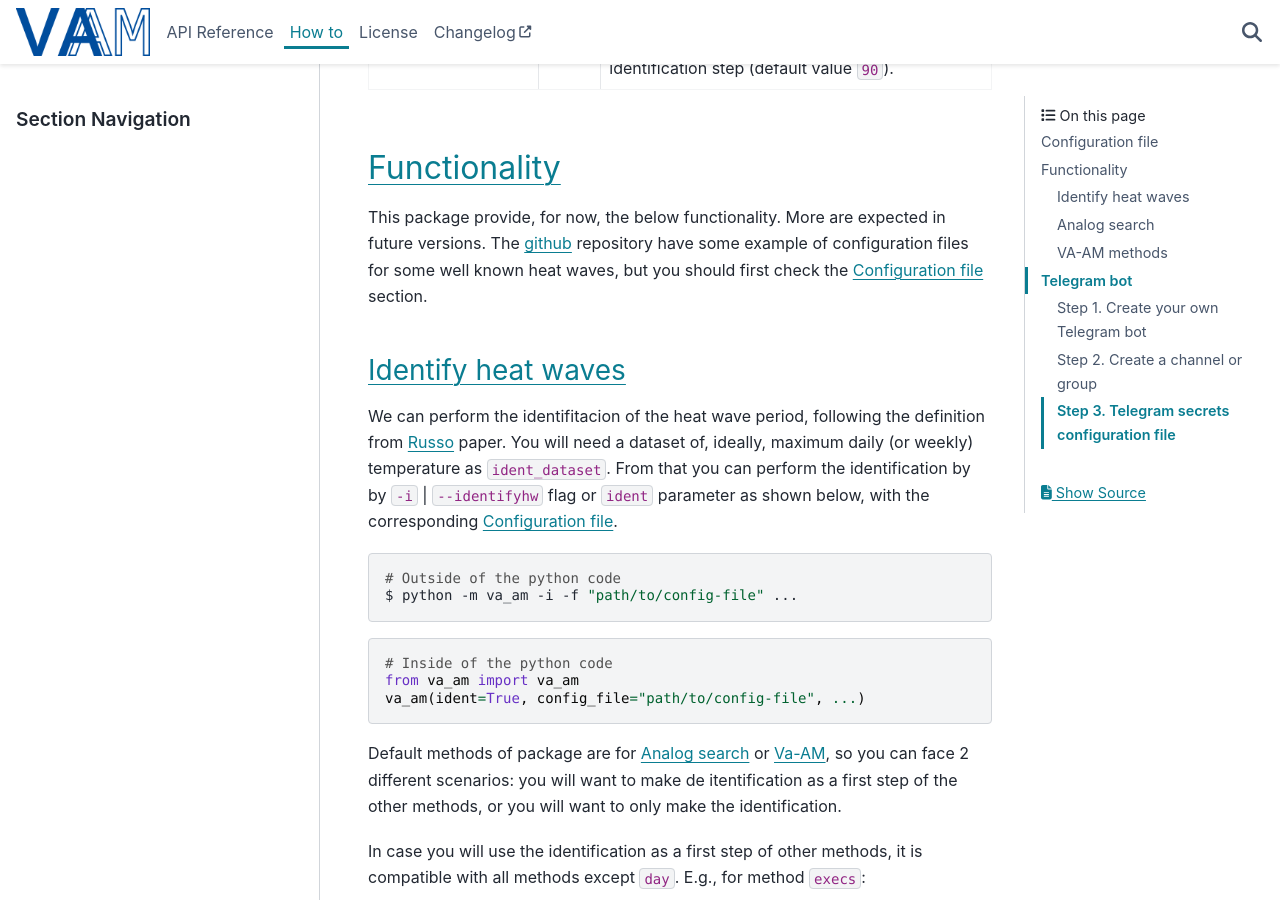
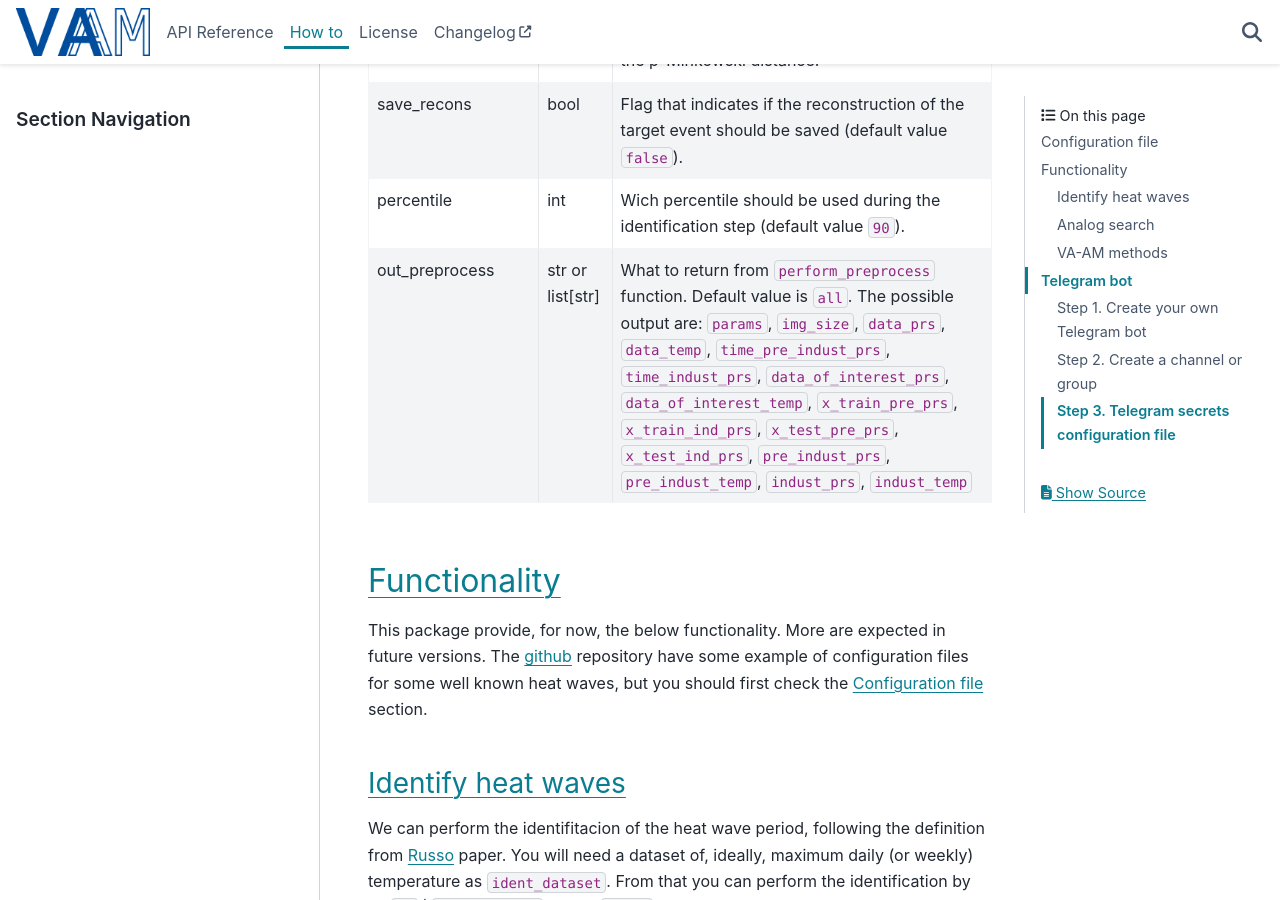
Before and after one commit to GheodeAI/va_am, a Sphinx documentation site: the page built from docs/how_to.rst, in a window 1280 px wide and 900 px high, scrolled down 4813 px. Built offline with Sphinx 7.4.7 and the PyData theme 0.15.4, drawn with Linux system fonts in a browser that asks for light colours.

Commit message:
feat: new minor version 0.1.0
Main contribution is the new perform_preprocess function

```diff
--- a/docs/how_to.rst
+++ b/docs/how_to.rst
@@ -189,6 +189,18 @@ save_recons           bool                 Flag that indicates if the reconstruc
 percentile            int                  Wich percentile should be used during the
                                            identification step (default value
                                            ``90``).
+out_preprocess        str or list[str]     What to return from ``perform_preprocess``
+                                           function. Default value is ``all``. The
+                                           possible output are: ``params``,
+                                           ``img_size``, ``data_prs``, ``data_temp``,
+                                           ``time_pre_indust_prs``,
+                                           ``time_indust_prs``,
+                                           ``data_of_interest_prs``,
+                                           ``data_of_interest_temp``,
+                                           ``x_train_pre_prs``, ``x_train_ind_prs``,
+                                           ``x_test_pre_prs``, ``x_test_ind_prs``,
+                                           ``pre_indust_prs``, ``pre_indust_temp``,
+                                           ``indust_prs``, ``indust_temp``
 ====================  ===================  ==========================================
 
 
--- a/pyproject.toml
+++ b/pyproject.toml
@@ -4,7 +4,7 @@ build-backend = "setuptools.build_meta"
 
 [project]
 name = "va_am"
-version = "0.0.7"
+version = "0.1.0"
 authors = [{name="cosminmarina", email="cosmin.marina@uah.es" }]
 description = "VA-AM method implementation"
 readme = "README.md"
```
